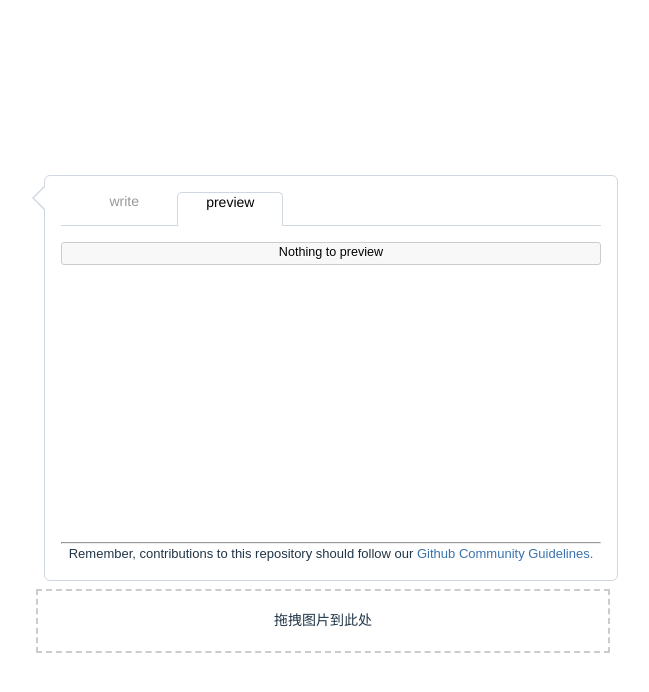
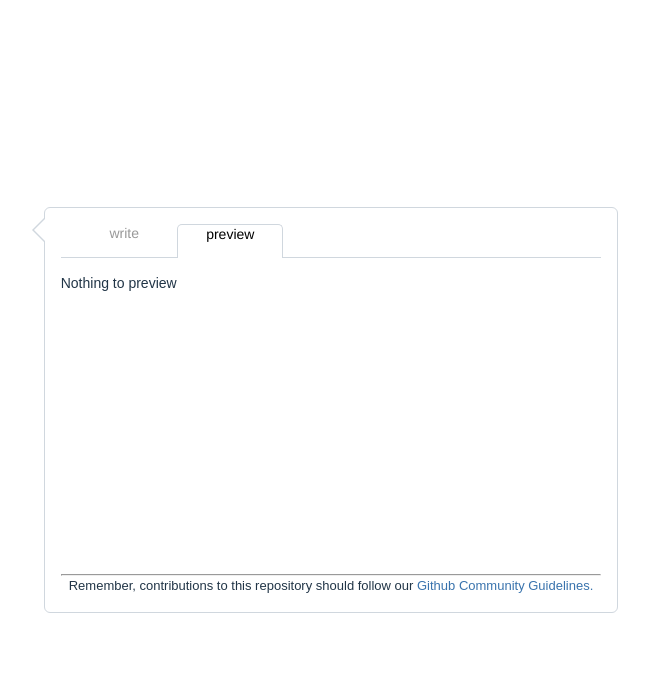
Before and after one commit to little1d/task_3, a Vue app: page / in a window 1280 px wide. Both pictures are taken after a click on the button "preview". Shown: the top 692 px of the page, without its empty margins (317-966 px from the left). Built offline with nearby package versions, Linux system fonts and the light colour scheme.

Commit message:
feat（app.vue）：实现拖动图片可以生成markdown语法，在preview中可以预览

```diff
--- a/src/App.vue
+++ b/src/App.vue
@@ -11,6 +11,7 @@ const writeBoxRef = ref(null)
 const markdownContent = ref('')
 const imagePath = ref('')
 const apiKey = ref('public_FW25bgRFE12nwGq1KeZyPhnpscZV')
+const textarea = document.getElementById('write-box')
 
 const handleDrop = (event) => {
     event.preventDefault();
@@ -31,7 +32,10 @@ const uploadImage = async (file) => {
             }
         })
         imagePath.value = res.data.files[0].fileUrl
-        console.log(imagePath.value)
+        // console.log(imagePath)
+        var imageString = "\n\n![dfsad](" + imagePath.value + ")"
+        console.log(imageString)
+        markdownContent.value += imageString
     } catch (err) {
 
     }
@@ -74,11 +78,11 @@ onMounted(() => {
     if (showWriteBox.value) {
         writeBoxRef.value.focus()
     }
-    const dropArea = document.querySelector('.drop-area')
-    dropArea.addEventListener('dragover', (event) => {
-        event.preventDefault()
-    })
-    dropArea.addEventListener('drop', handleDrop)
+    // const dropArea = document.querySelector('.drop-area')
+    // dropArea.addEventListener('dragover', (event) => {
+    //     event.preventDefault()
+    // })
+    // dropArea.addEventListener('drop', handleDrop)
 })
 </script>
 
@@ -99,22 +103,26 @@ onMounted(() => {
 
         <div class="main">
             <textarea v-model="markdownContent" ref="writeBoxRef" v-if="showWriteBox" placeholder="Leave a comment"
-                class="google-font write-box" cols="90" rows="1" @input="adjustTextareaHeight"></textarea>
+                class="google-font write-box" cols="90" rows="1" @input="adjustTextareaHeight" @dragover.prevent
+                @drop="handleDrop" id="write-box">
+            <img :src="imagePath" alt="">
+        </textarea>
             <div v-if="showPreviewBox" class="preview-box">
-                <pre><code  class="language-markdown google-font" v-html="markdownContent ? marked(parseMarkdownContent) : 'Nothing to preview'"></code></pre>
+                <div class="language-markdown google-font"
+                    v-html="markdownContent ? marked(parseMarkdownContent) : 'Nothing to preview'"></div>
             </div>
         </div>
         <hr>
         <div class="footer google-font">Remember, contributions to this repository should follow our <a href="#">Github
                 Community Guidelines.</a></div>
     </div>
-    <div class="drop-area" @dragover.prevent @drop="handleDrop">
+    <!-- <div class="drop-area" @dragover.prevent @drop="handleDrop">
         <p>拖拽图片到此处</p>
     </div>
     <div v-if="imagePath">
         <img :src="imagePath" alt="上传的图片">
         <p>image Path:{{ imagePath }}</p>
-    </div>
+    </div> -->
 </template>
 
 <style scoped>
@@ -218,6 +226,8 @@ onMounted(() => {
 }
 
 .preview-box {
+    text-align: initial;
+
     background-color: #fff;
     resize: none;
     /* 禁止文本框的大小调整 */
```
